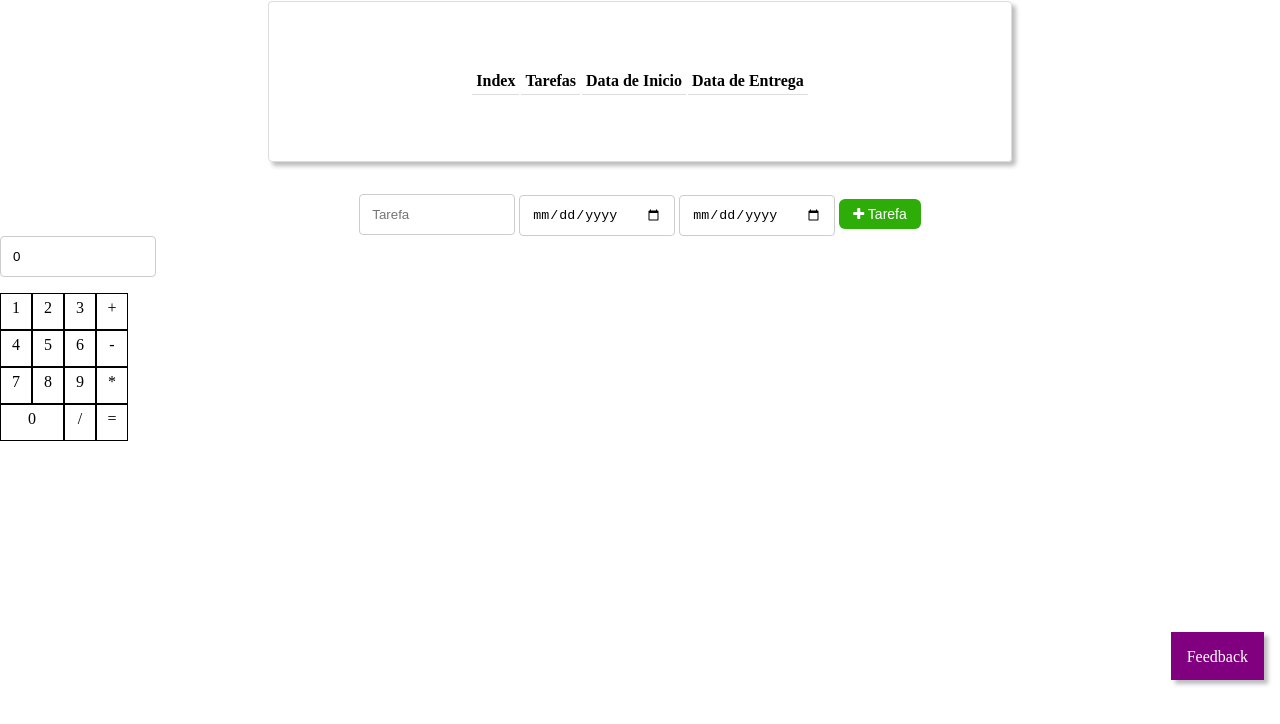
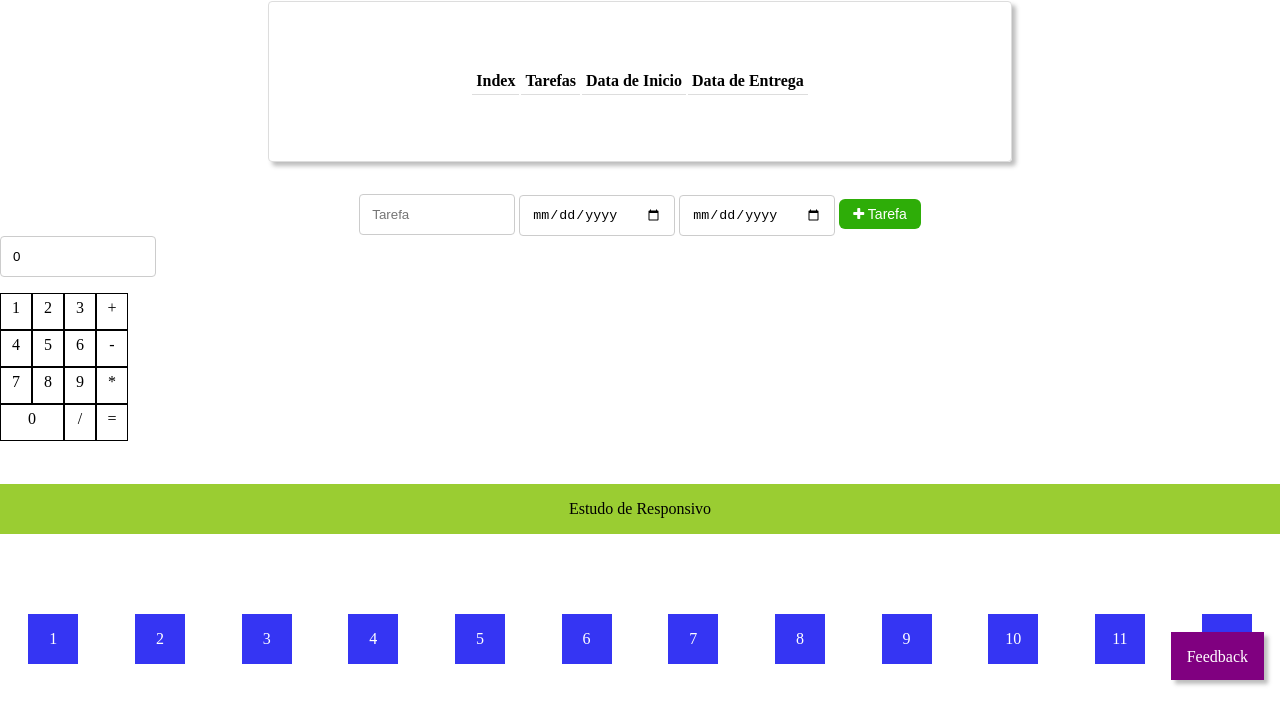
Before and after one commit to claudionorjr/1-forma-o_React_Native, a plain HTML site: page index.html in a window 1280 px wide. Shown: the part 104-828 px from the top of the page. Before the commit the page ends 800 px from the top, so only its background shows below. Drawn offline with Linux system fonts and the light colour scheme.

Commit message:
Iniciando flex

```diff
--- a/css/index.css
+++ b/css/index.css
@@ -12,8 +12,41 @@ body {
 .flex-container {
     display: flex;
     justify-content: center;
-  }
+}
 
+.responsiveArea{
+    display: flex;
+    flex-wrap: wrap;
+    flex-direction: row;
+    margin-top: 5rem;
+    height: 50px;
+    width: 100%;
+    background-color: yellowgreen;
+    justify-content: center;
+}
+
+.textResponsiveArea{
+    color: black;
+    text-align: center;
+}
+
+.container{
+    display: flex;
+    flex-wrap: wrap;
+    flex-direction: row;
+    height: 200px;
+    margin-top: 5rem;
+    justify-content: space-around;
+
+}
+
+.box {
+    width: 50px;
+    height: 50px;
+    background: rgb(53, 53, 243);
+    color: white;
+    text-align: center;
+}
 
 .tecla {
     float: left;
--- a/index.html
+++ b/index.html
@@ -83,8 +83,26 @@
                     <div class="tecla" id="btn-/">/</div>
                     <div class="tecla" id="btn-=">=</div>
             </div>
+            <div class="responsiveArea">
+                <p class="textResponsiveArea">Estudo de Responsivo</p>
+            </div>
+            <div class="container">
+                <div class="box"><p class="text">1</p></div>
+                <div class="box"><p class="text">2</p></div>
+                <div class="box"><p class="text">3</p></div>
+                <div class="box"><p class="text">4</p></div>
+                <div class="box"><p class="text">5</p></div>
+                <div class="box"><p class="text">6</p></div>
+                <div class="box"><p class="text">7</p></div>
+                <div class="box"><p class="text">8</p></div>
+                <div class="box"><p class="text">9</p></div>
+                <div class="box"><p class="text">10</p></div>
+                <div class="box"><p class="text">11</p></div>
+                <div class="box"><p class="text">12</p></div>
+            </div>
         </main>
         <span class="shadow" id="feedback">Feedback</span>
+
         <!--
             <td><a class="btn btn-info" href=""><i class="fa fa-pencil"></i></a></td>
             <td><a class="btn btn-danger" href=""><i class="fa fa-trash"></i></a></td>
```
